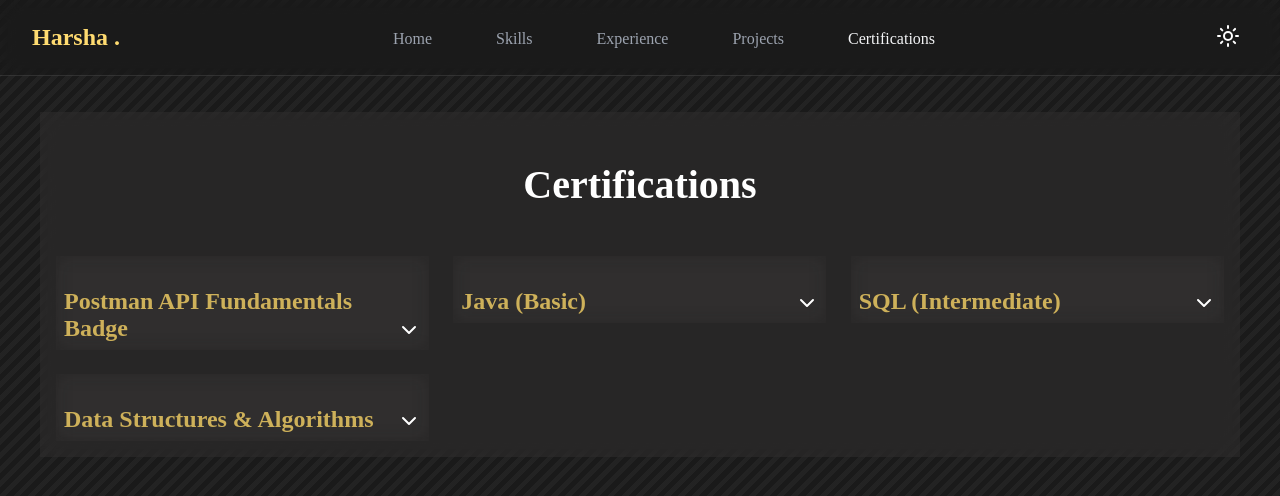
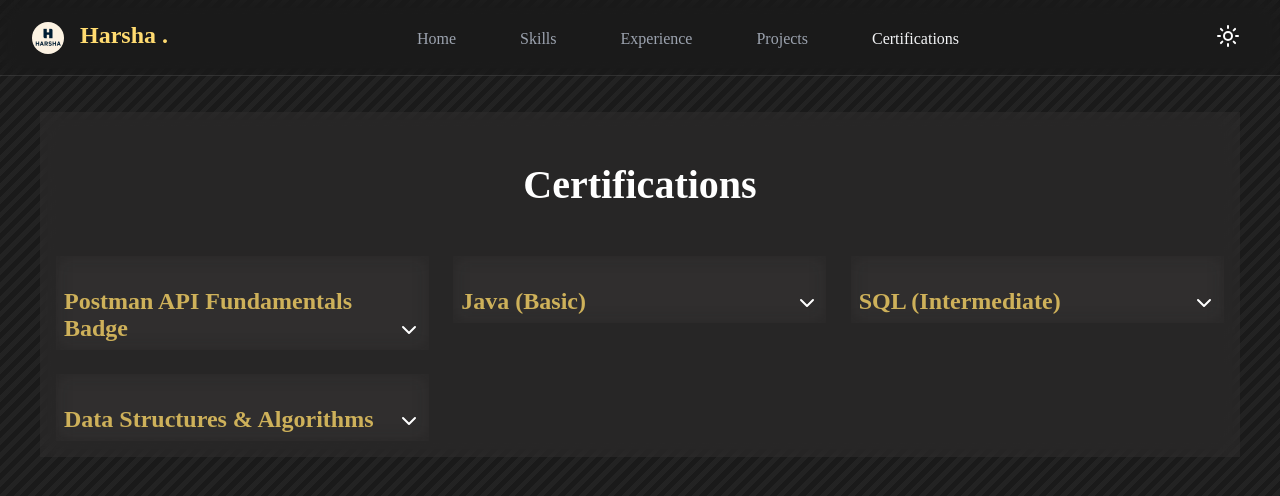
Before and after one commit to HarshaVelpumadugu/Portfolio, a React (Vite) app in the folder frontend/: page /certifications in a window 1280 px wide. Shown: the top 496 px of the page. Built offline with nearby package versions, Linux system fonts and the light colour scheme; a web font is replaced by a local one.

Commit message:
Added Logo to Header

```diff
--- a/frontend/src/components/Header/Header.css
+++ b/frontend/src/components/Header/Header.css
@@ -49,6 +49,25 @@
   background-clip: text;
   text-decoration: none;
   font-family: Delius;
+}
+
+.logo-container {
+  display: flex;
+  flex-direction: row;
+  gap: 1rem;
+}
+.logo-img-container {
+  height: 32px;
+  width: 32px;
+  border-radius: 50%;
+  position: relative;
+}
+.logo-img {
+  position: absolute;
+  height: 100%;
+  width: 100%;
+  border-radius: 50%;
+  object-fit: contain;
 }
 
 /* Desktop Navigation */
--- a/frontend/src/components/Header/Header.jsx
+++ b/frontend/src/components/Header/Header.jsx
@@ -2,6 +2,7 @@ import React from "react";
 import { Link, useLocation } from "react-router-dom";
 import { motion, AnimatePresence } from "framer-motion";
 import { Menu, Sun, Moon, X } from "lucide-react";
+import logoImg from "../../assets/Portfolio-logo.png";
 import "./Header.css";
 
 const Header = ({ isDarkMode, toggleTheme, isMenuOpen, toggleMenu }) => {
@@ -26,9 +27,14 @@ const Header = ({ isDarkMode, toggleTheme, isMenuOpen, toggleMenu }) => {
         transition={{ duration: 0.6 }}
       >
         <div className="header-content">
-          <Link to="/" className="logo">
-            Harsha .
-          </Link>
+          <div className="logo-container">
+            <div className="logo-img-container">
+              <img className="logo-img" src={logoImg} />
+            </div>
+            <Link to="/" className="logo">
+              Harsha .
+            </Link>
+          </div>
 
           {/* Desktop Navigation */}
           <nav className="desktop-nav">
```
Also changed, not shown: frontend/src/assets/Portfolio-logo.png (added).
